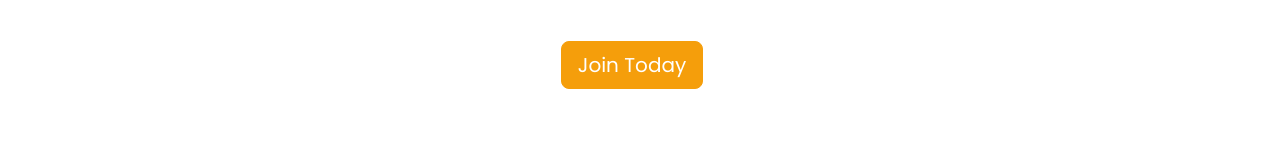
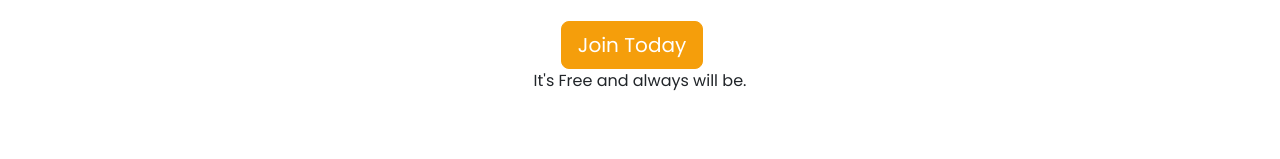
Before and after one commit to silverfoxmediaco/spiritualpurity, a React (Create React App) app in the folder spiritualpurity/: page / in a window 1280 px wide. Shown: the part 393-552 px from the top of the page. Built offline with nearby package versions, Linux system fonts and the light colour scheme; no server answers.

Commit message:
added its free to the homepage

```diff
--- a/spiritualpurity/src/pages/Home.jsx
+++ b/spiritualpurity/src/pages/Home.jsx
@@ -38,6 +38,7 @@ const Home = () => {
                 >
                   Join Today
                 </button>
+                <p>It's Free and always will be.</p>
               </div>
             </div>
           </div>
```
